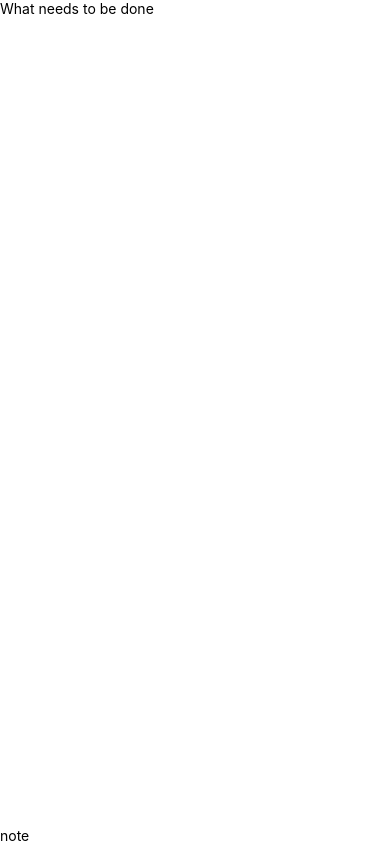
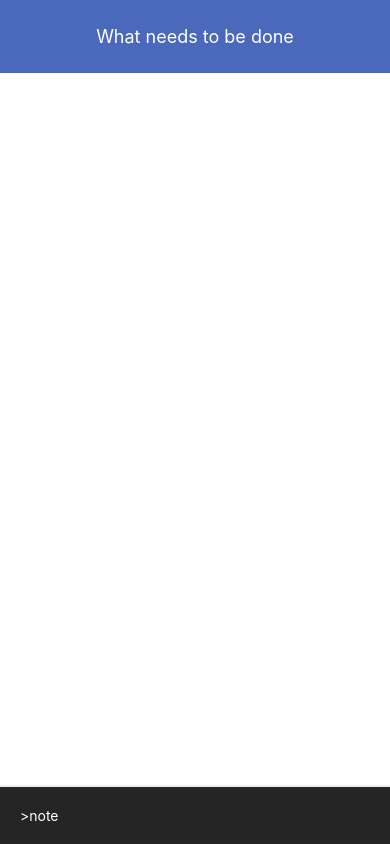
Before and after one commit to deepblue28/interactive-list, a React Native app: screen / in a window 390 px wide. Built offline with nearby package versions, Linux system fonts and the light colour scheme.

Commit message:
all good...for now

```diff
--- a/Components/Main.js
+++ b/Components/Main.js
@@ -18,7 +18,9 @@ render(){
         <View style={styles.footer}>
 
             <TextInput style={styles.contentFooter}
-            placeholder='note'>
+            placeholder='>note'
+            placeholderTextColor='white'
+            underlineColorAndroid='transparent'>
 
             </TextInput>
         </View>
@@ -31,8 +33,145 @@ render(){
 
 const styles = StyleSheet.create({
     container: {
-        flex: 1,
+            flex: 1,
+
+        },
+
+        header: {
+
+            backgroundColor: '#4a69bd',
+
+            justifyContent: 'center',
+
+            alignItems: 'center',
+
+            // borderBottomWidth: 10,
+
+            // borderBottomColor: '#ddd',
+
+        },
+
+        headerText: {
+
+            color: 'white',
+
+            fontSize: 18,
+
+            padding: 26,
+
+        },
+
+        scrollContainer: {
+
+            flex: 1,
+
+            marginBottom: 100,
+
+        },
+
+    footer: {
+
+        position: 'absolute',
+
+        bottom: 0,
+
+        left: 0,
+
+        right: 0,
+
+        zIndex: 10,
 
     },
 
+    contentFooter: {
+
+        alignSelf: 'stretch',
+
+        color: '#fff',
+
+        padding: 20,
+
+        backgroundColor: '#252525',
+
+        borderTopWidth: 2,
+
+        borderTopColor: '#ededed',
+
+    },
+
+    addButton: {
+
+        position: 'absolute',
+
+        zIndex: 11,
+
+        right: 20,
+
+        bottom: 90,
+
+        backgroundColor: '#E91E63',
+
+        width: 90,
+
+        height: 90,
+
+        borderRadius: 50,
+
+        alignItems: 'center',
+
+        justifyContent: 'center',
+
+        elevation: 8,
+
+    },
+
+    addButtonText: {
+
+        color: '#fff',
+
+        fontSize: 24,
+
+    },
+
+    note: {
+
+        position: 'relative',
+
+        padding: 20,
+
+        paddingRight: 100,
+
+        borderBottomWidth: 2,
+
+        borderBottomColor: '#ededed',
+
+    },
+
+  noteText: {
+
+      paddingLeft: 20,
+
+      borderLeftWidth: 10,
+
+      borderLeftColor: '#e91e63',
+
+  },
+
+  noteDelete: {
+      position: 'absolute',
+      justifyContent: 'center',
+      alignItems: 'center',
+      backgroundColor: '#2980b9',
+      padding: 10,
+      top: 10,
+      bottom: 10,
+      right: 10
+  },
+
+  noteDeleteText: {
+
+      color: 'white',
+  }
+
+
 });
```
